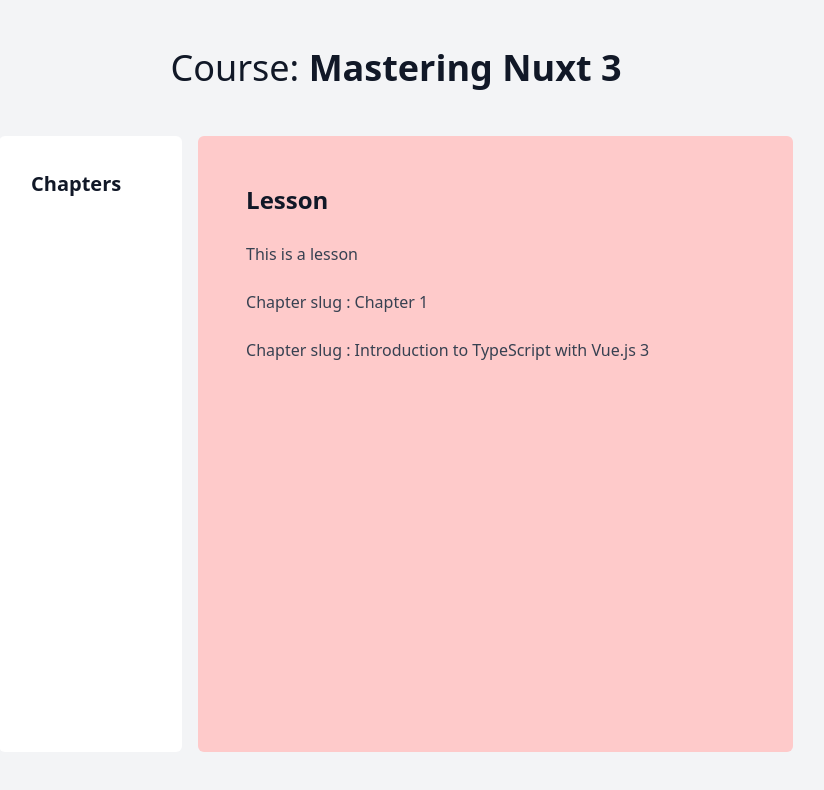
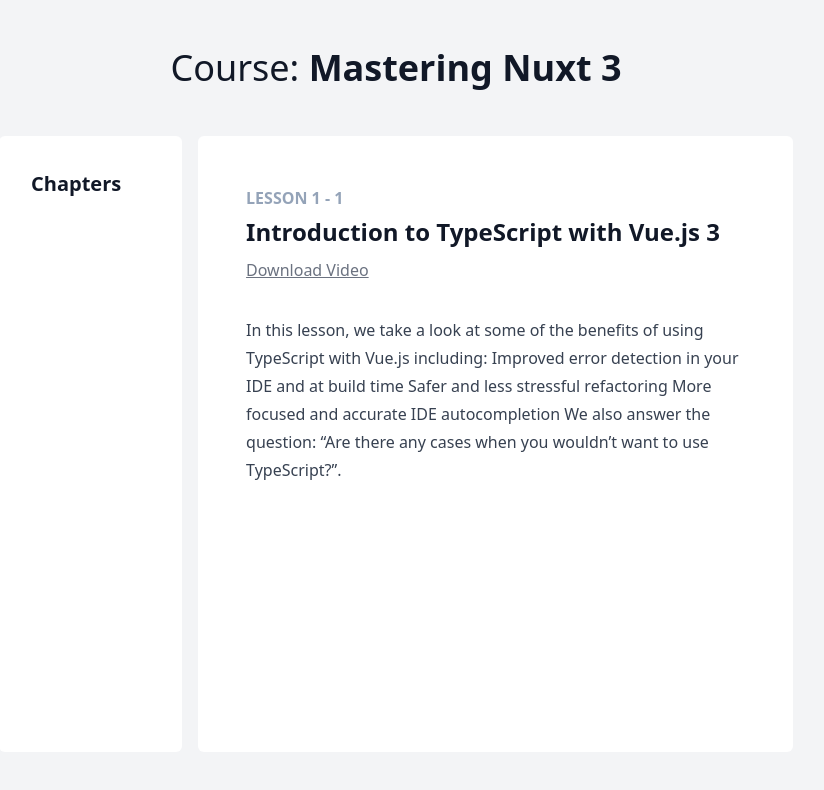
Before and after one commit to akhfih/learn-mastering-nuxt3, a Nuxt app: page /course/chapter/1-chapter-1/lesson/1-introduction-to-typescript-with-vue-js-3 in a window 1280 px wide. Shown: the top 790 px of the page, without its empty margins (244-1068 px from the left). Built offline with nearby package versions, Linux system fonts and the light colour scheme.

Commit message:
update lesson page styling

```diff
--- a/pages/course.vue
+++ b/pages/course.vue
@@ -19,7 +19,7 @@
         <!-- All the lessons for the course listed here -->
       </div>
 
-      <div class="prose p-12 bg-red-200 rounded-md w-[65ch]">
+      <div class="prose p-12 bg-white rounded-md w-[65ch]">
         <NuxtPage />
       </div>
     </div>
--- a/pages/course/chapter/[chapterSlug]/lesson/[lessonSlug].vue
+++ b/pages/course/chapter/[chapterSlug]/lesson/[lessonSlug].vue
@@ -1,8 +1,27 @@
 <template>
-  <h2>Lesson</h2>
-  <p>This is a lesson</p>
-  <p>Chapter slug : {{ chapter.title }}</p>
-  <p>Chapter slug : {{ lesson.title }}</p>
+  <div>
+    <p class="mt-0 uppercase font-bold text-slate-400 mb-1">
+      Lesson {{ chapter.number }} - {{ lesson.number }}
+    </p>
+    <h2 class="my-0">{{ lesson.title }}</h2>
+    <div class="flex space-x-4 mt-2 mb-8">
+      <a
+        v-if="lesson.sourceUrl"
+        class="font-normal text-md text-gray-500"
+        :href="lesson.sourceUrl"
+      >
+        Download Source Code
+      </a>
+      <a
+        v-if="lesson.downloadUrl"
+        class="font-normal text-md text-gray-500"
+        :href="lesson.downloadUrl"
+      >
+        Download Video
+      </a>
+    </div>
+    <p>{{ lesson.text }}</p>
+  </div>
 </template>
 
 <script setup>
```
